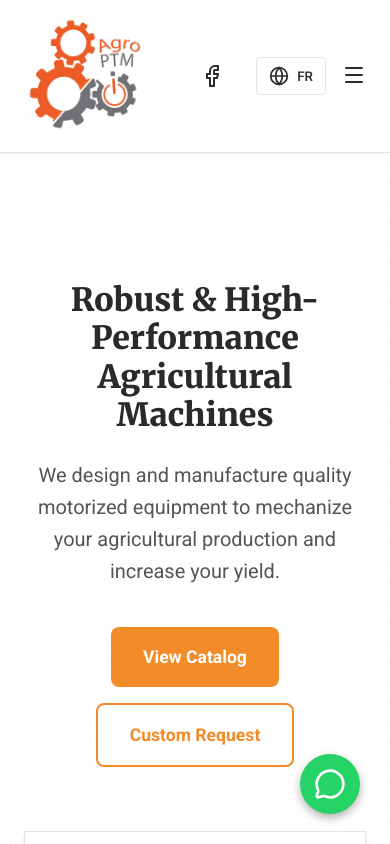
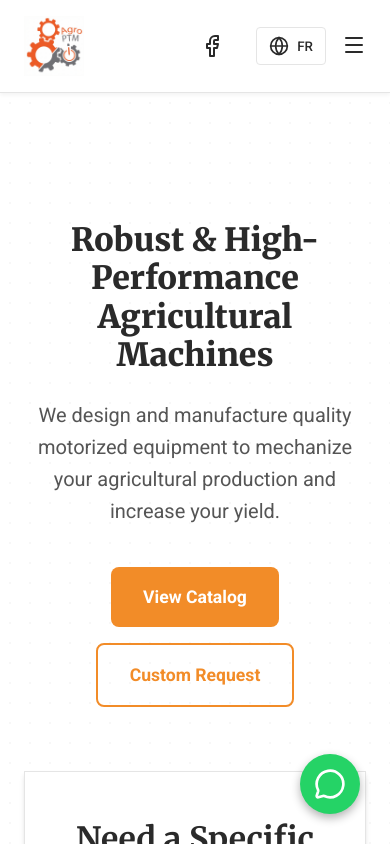
Before and after one commit to nemgp/AgroPTM, a React (Vite) app: page /#/ in a window 390 px wide. Shown: the top 844 px of the page. Built offline with nearby package versions, Linux system fonts and the light colour scheme.

Commit message:
Fix mobile menu: Add toggle logic and mobile navigation styles

```diff
--- a/src/components/Header.css
+++ b/src/components/Header.css
@@ -22,10 +22,16 @@
 }
 
 .logo-img {
-    height: 120px;
-    /* Increased from 80px to zoom */
+    height: 60px;
+    /* Reduced for mobile */
     width: auto;
     object-fit: contain;
+}
+
+@media (min-width: 768px) {
+    .logo-img {
+        height: 120px;
+    }
 }
 
 .nav-desktop ul {
@@ -93,6 +99,7 @@
     padding: 0;
     color: var(--color-text);
     display: block;
+    cursor: pointer;
 }
 
 @media (min-width: 768px) {
@@ -100,3 +107,49 @@
         display: none;
     }
 }
+
+/* Mobile Nav Styles */
+.nav-mobile {
+    display: block;
+    position: absolute;
+    top: 100%;
+    left: 0;
+    width: 100%;
+    background-color: var(--color-bg);
+    border-bottom: 1px solid var(--color-border);
+    max-height: 0;
+    overflow: hidden;
+    transition: max-height 0.3s ease-in-out;
+    z-index: 99;
+}
+
+.nav-mobile.open {
+    max-height: 300px;
+}
+
+.nav-mobile ul {
+    list-style: none;
+    margin: 0;
+    padding: 1.5rem;
+    display: flex;
+    flex-direction: column;
+    gap: 1.5rem;
+}
+
+.nav-mobile a {
+    font-size: 1.1rem;
+    font-weight: 500;
+    color: var(--color-text);
+    display: block;
+    width: 100%;
+}
+
+.nav-mobile a.active {
+    color: var(--color-primary);
+}
+
+@media (min-width: 768px) {
+    .nav-mobile {
+        display: none;
+    }
+}
--- a/src/components/Header.tsx
+++ b/src/components/Header.tsx
@@ -1,13 +1,17 @@
-import React from 'react';
+import React, { useState } from 'react';
 import { useTranslation } from 'react-i18next';
 import { NavLink } from 'react-router-dom';
-import { Facebook, Menu } from 'lucide-react';
+import { Facebook, Menu, X } from 'lucide-react';
 import './Header.css';
 import logo from '../assets/logo.png';
 import { LanguageSwitcher } from './LanguageSwitcher';
 
 export const Header: React.FC = () => {
     const { t } = useTranslation();
+    const [isMenuOpen, setIsMenuOpen] = useState(false);
+
+    const toggleMenu = () => setIsMenuOpen(!isMenuOpen);
+    const closeMenu = () => setIsMenuOpen(false);
 
     return (
         <header className="header">
@@ -55,11 +59,37 @@ export const Header: React.FC = () => {
                         <Facebook size={24} />
                     </a>
                     <LanguageSwitcher />
-                    <button className="mobile-menu-btn" aria-label="Menu">
-                        <Menu size={24} />
+                    <button className="mobile-menu-btn" onClick={toggleMenu} aria-label="Menu">
+                        {isMenuOpen ? <X size={24} /> : <Menu size={24} />}
                     </button>
                 </div>
             </div>
+
+            {/* Mobile Navigation */}
+            <nav className={`nav-mobile ${isMenuOpen ? 'open' : ''}`}>
+                <ul>
+                    <li>
+                        <NavLink to="/" onClick={closeMenu} className={({ isActive }) => isActive ? 'active' : ''}>
+                            {t('header.home')}
+                        </NavLink>
+                    </li>
+                    <li>
+                        <NavLink to="/catalog" onClick={closeMenu} className={({ isActive }) => isActive ? 'active' : ''}>
+                            {t('header.catalog')}
+                        </NavLink>
+                    </li>
+                    <li>
+                        <NavLink to="/about" onClick={closeMenu} className={({ isActive }) => isActive ? 'active' : ''}>
+                            {t('header.company')}
+                        </NavLink>
+                    </li>
+                    <li>
+                        <NavLink to="/contact" onClick={closeMenu} className={({ isActive }) => isActive ? 'active' : ''}>
+                            {t('header.contact')}
+                        </NavLink>
+                    </li>
+                </ul>
+            </nav>
         </header>
     );
 };
```
